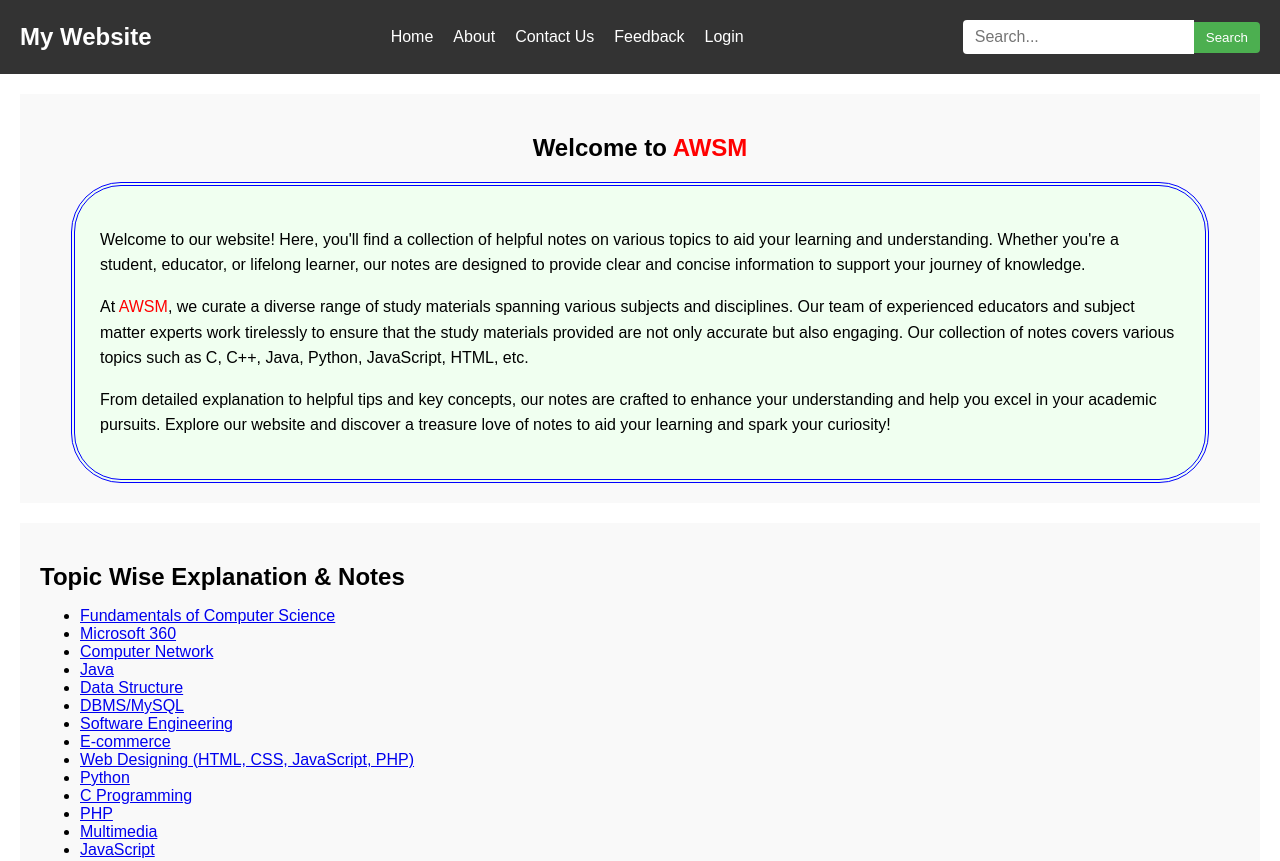
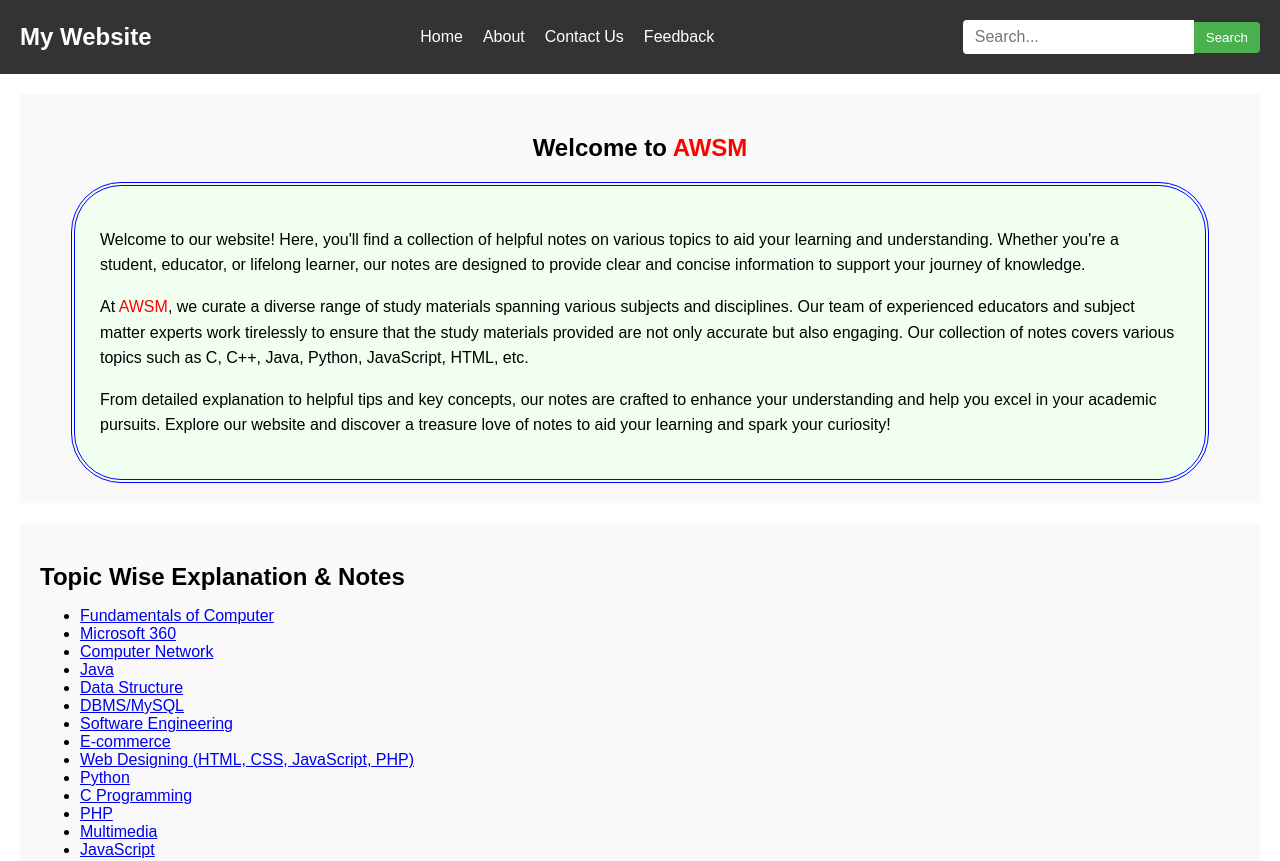
Before and after one commit to wahid9365/AWSM, a plain HTML site: page index.html in a window 1280 px wide. Shown: the top 861 px of the page. Drawn offline with Linux system fonts and the light colour scheme.

```diff
--- a/index.html
+++ b/index.html
@@ -101,7 +101,6 @@
         <li><a href="about.html">About</a></li>
         <li><a href="contact.html">Contact Us</a></li>
         <li><a href="feedback.html">Feedback</a></li>
-	<li><a href="login page.html">Login</a></li>
       </ul>
     </nav>
     <div class="search-container">
@@ -126,7 +125,7 @@
 <section>
 <h2>Topic Wise Explanation & Notes</h2>
 <ul>
-<li><a href="#">Fundamentals of Computer Science</a></li>
+<li><a href="#">Fundamentals of Computer</a></li>
 <li><a href="MS Office.html">Microsoft 360</a></li>
 <li><a href="#">Computer Network</a></li>
 <li><a href="#">Java</a></li>
```
